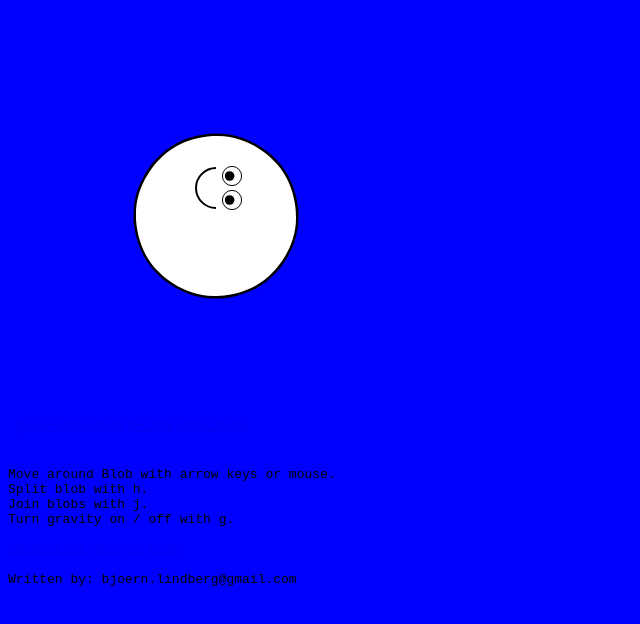
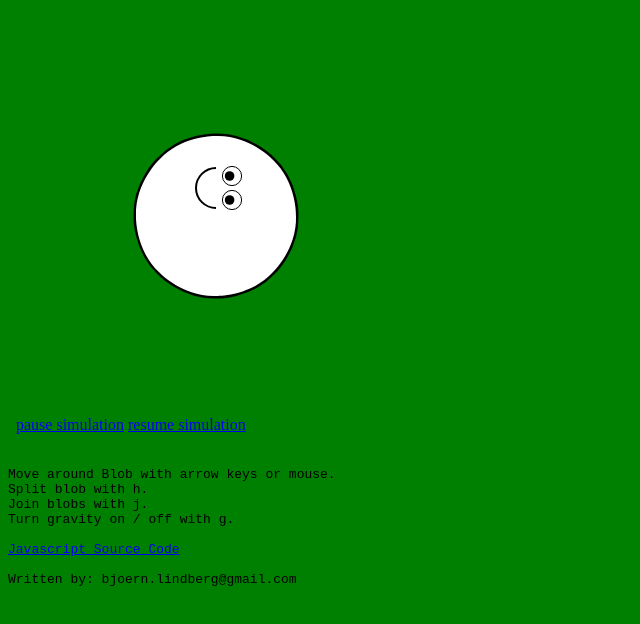
Before and after one commit to prwitt/webapp-kube-demo, a plain HTML site: page www/index.html in a window 1280 px wide. Shown: the whole page, without its empty margins (0-640 px from the left). Drawn offline with Linux system fonts and the light colour scheme.

Commit message:
Update Web to Green

```diff
--- a/www/index.html
+++ b/www/index.html
@@ -4,7 +4,7 @@
 
 
 </head>
-<body bgcolor=blue>
+<body bgcolor=green>
 
 <iframe src="iframedsallad.html" height="440" width="640" frameborder="0" scrolling="no">
    Your browser dosen't support iframes, click <a href="example2.html">here</a> to view the example.
```
